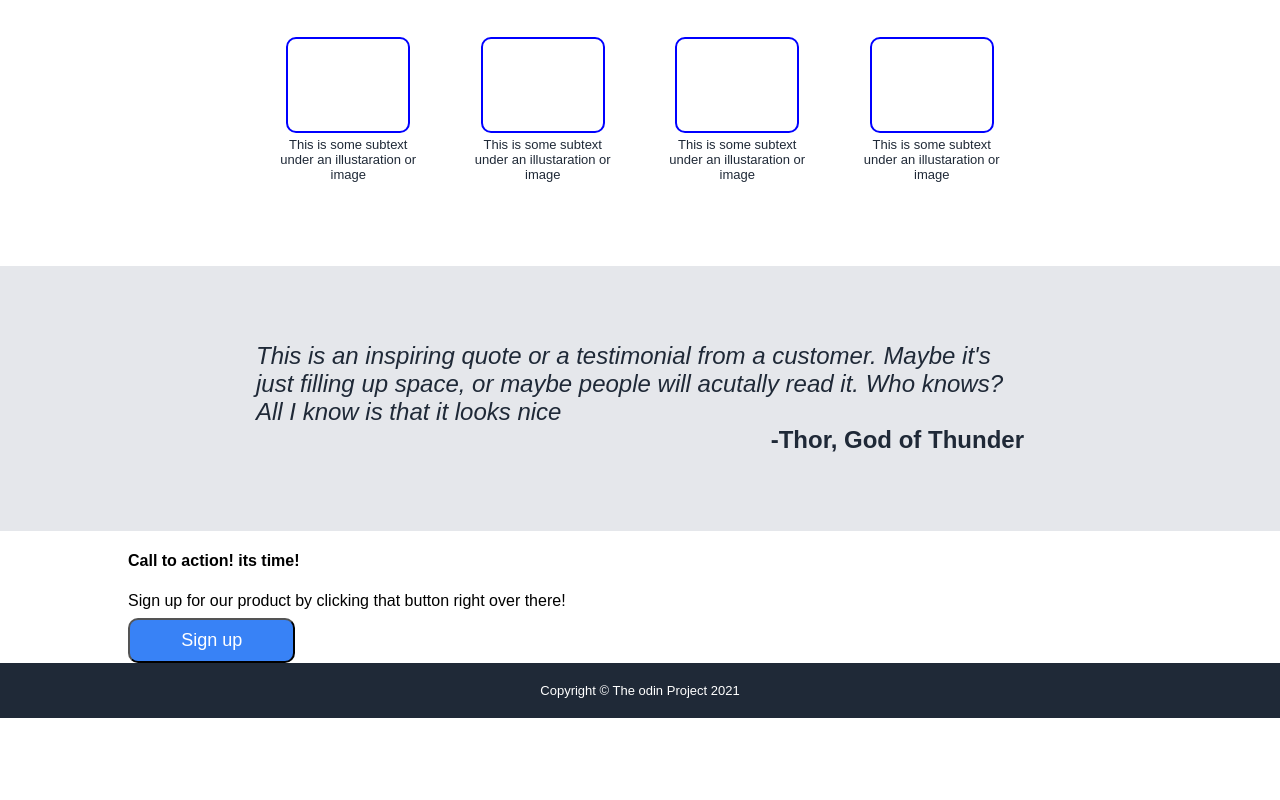
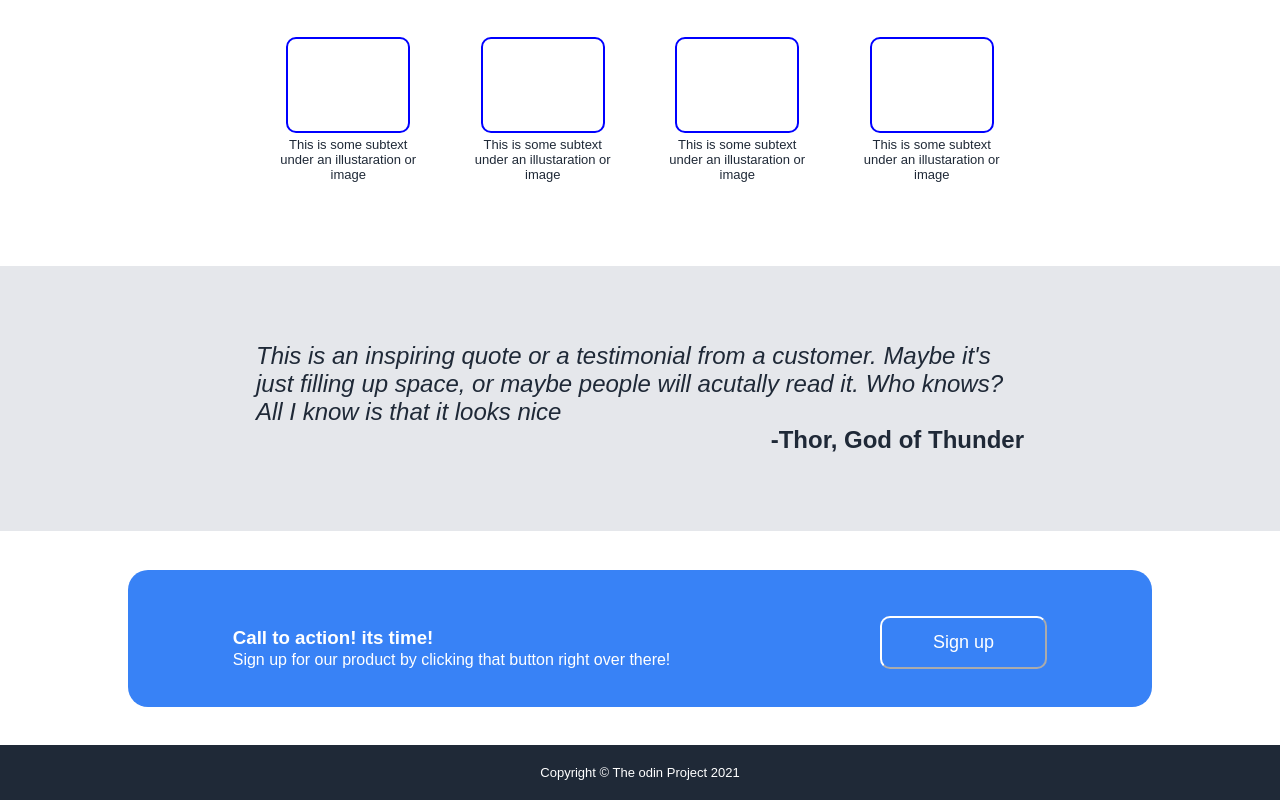
Before and after one commit to Abdullah-Aseeef/website_proj, a plain HTML site: page index.html in a window 1280 px wide. Shown: the part 536-1336 px from the top of the page. Before the commit the page ends 1254 px from the top, so only its background shows below. Drawn offline with Linux system fonts and the light colour scheme.

Commit message:
Style the Call to ACTION section of the website

```diff
--- a/index.html
+++ b/index.html
@@ -59,9 +59,9 @@
         <p class="author"><strong>-Thor, God of Thunder</strong></p>
 
     </div>
-    <div class="upper">
+    <div class="upper" id="sec4">
         <div>
-            <h4>Call to action! its time!</h4>
+            <h3>Call to action! its time!</h3>
             <p>Sign up for our product by clicking that button right over there! </p>
         </div>
         <button>Sign up</button>
--- a/styles.css
+++ b/styles.css
@@ -135,3 +135,26 @@ h2{
     font-size: small;
 
 }
+#sec4{
+    margin-top: 3%;
+    margin-bottom: 3%;
+    background-color: #3882f6;
+    padding-top: 3%;
+    padding-bottom: 3%;
+    max-width: 80%;
+    padding-right: 0px;
+    padding-left: 0px;
+    align-self: center;
+    min-width: 80%;
+    display: flex;
+    justify-content: space-around;
+    border-radius: 20px;
+    color: white;
+    font-weight: lighter;
+}
+#sec4 button{
+    border-color: white;
+}
+h3{
+    margin-bottom: 2px;
+}
```
